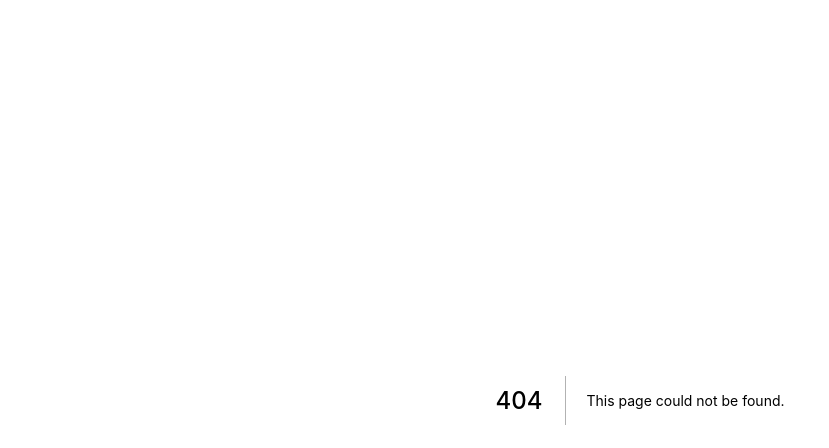
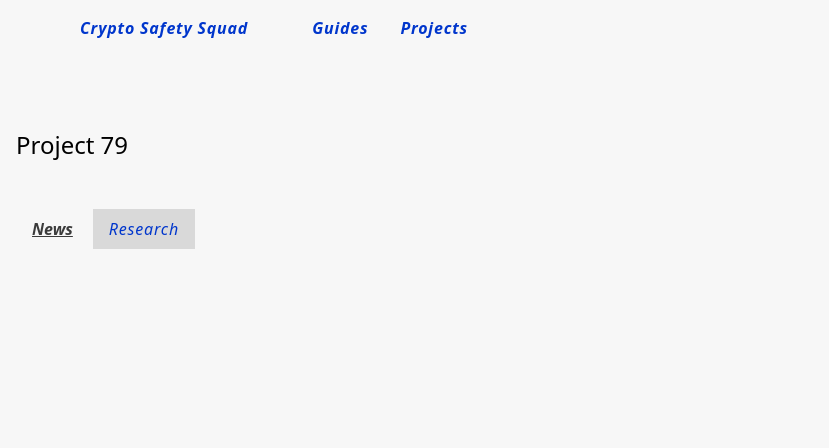
Before and after one commit to CryptoSafetySquad/website, a Next.js app: page /projects/project79 in a window 1280 px wide. Before the commit this address had no page. Shown: the top 448 px of the page, without its empty margins (0-829 px from the left). Built offline with nearby package versions, Linux system fonts and the light colour scheme.

Commit message:
Create page for project 79.

```diff
--- a/pages/projects.tsx
+++ b/pages/projects.tsx
@@ -3,6 +3,7 @@ import Page from '../Components/Page'
 
 const projects = [
   {name: 'Hydro Whales Mining Club', slug: 'hydro-whales'},
+  {name: 'Project 79', slug: 'project79'},
   {name: 'OMNIBirds', slug: 'omnibirds'},
 ]
 
--- /dev/null
+++ b/pages/projects/project79.tsx
@@ -0,0 +1,106 @@
+import type { NextPage } from 'next'
+import Page from '../../Components/Page'
+import PrivateSniper from '../../data/authors/PrivateSniper'
+import ExternalLink from '../../Components/ExternalLink'
+import TabbedContent from '../../Components/TabbedContent'
+import AuthorComponent from '../../Components/Author'
+import Disclaimer from '../../Components/Research/Disclaimer'
+import Link from 'next/link'
+
+const doxxed = () => {
+  return (
+    <>
+      Core team fully <abbr title='Doxxed means personal data is available about team members, photo, work history, social media profiles etc.'>doxxed</abbr>: <ExternalLink href='https://www.hydrowhalesclub.com/#team' />
+    </>
+  )
+}
+
+const Research = () => {
+  const tick = '✅'
+  const warn = '⚠️'
+
+  const score = 10
+
+  const author = PrivateSniper
+  const goodPoints = [
+    { key: 'doxxed', content: doxxed() },
+    { key:'legal', content: 'Has legal team on retainer' },
+    { key:'whitepaper', content: 'Full whitepaper' },
+    { key:'wayback', content: (<>Website content is captured in <ExternalLink href='https://web.archive.org/web/20220711192706/https://www.hydrowhalesclub.com/' text='wayback machine' /></>) }
+  ]
+
+  const redFlags = []
+
+  const overview = {
+    project: 'Hydro Whales Mining Club',
+    slug: 'hydro-whales',
+    researcher: PrivateSniper,
+    points: { good: goodPoints.length, bad: redFlags.length },
+    score
+  }
+
+  const researchContent = (
+    <div className='guide'>
+      <p>See research for <Link href='/projects/hydro-whales'><a>Hydro Whales Mining Club</a></Link> as is ran by the same team.</p>
+    </div>
+  )
+
+  return (
+    <main className='max-w-7xl m-auto py-4 px-2 md:py-12 md:px-4 bg-dark rounded-md'>
+      <div>
+        <h1 className='mb-6'>Project 79 Research</h1>
+        {researchContent}
+      </div>
+    </main>
+  )
+}
+
+const NewsContent = () => {
+  const news = [
+    { date: '', content: '' }
+  ]
+  return (
+    <>
+    {
+      news.map((entry, index) => {
+        return <div key={`news-item-${index}`}>{entry.content}</div>
+      })
+    }
+    </>
+  )
+}
+
+const Project79: NextPage = () => {
+  const title = 'Project 79'
+  const tabs = [
+    {
+      title: 'News',
+      content: (
+        <>
+
+        </>
+      )
+    },
+    {
+      title: 'Research',
+      content: <Research />
+    }
+  ]
+
+  const content = (
+    <>
+      <TabbedContent content={tabs} />
+    </>
+  )
+
+  return (
+    <Page {...{
+      title,
+      content,
+      slug: 'projects/project79',
+      description: 'Project 79'
+    }} />
+  )
+}
+
+export default Project79
```
